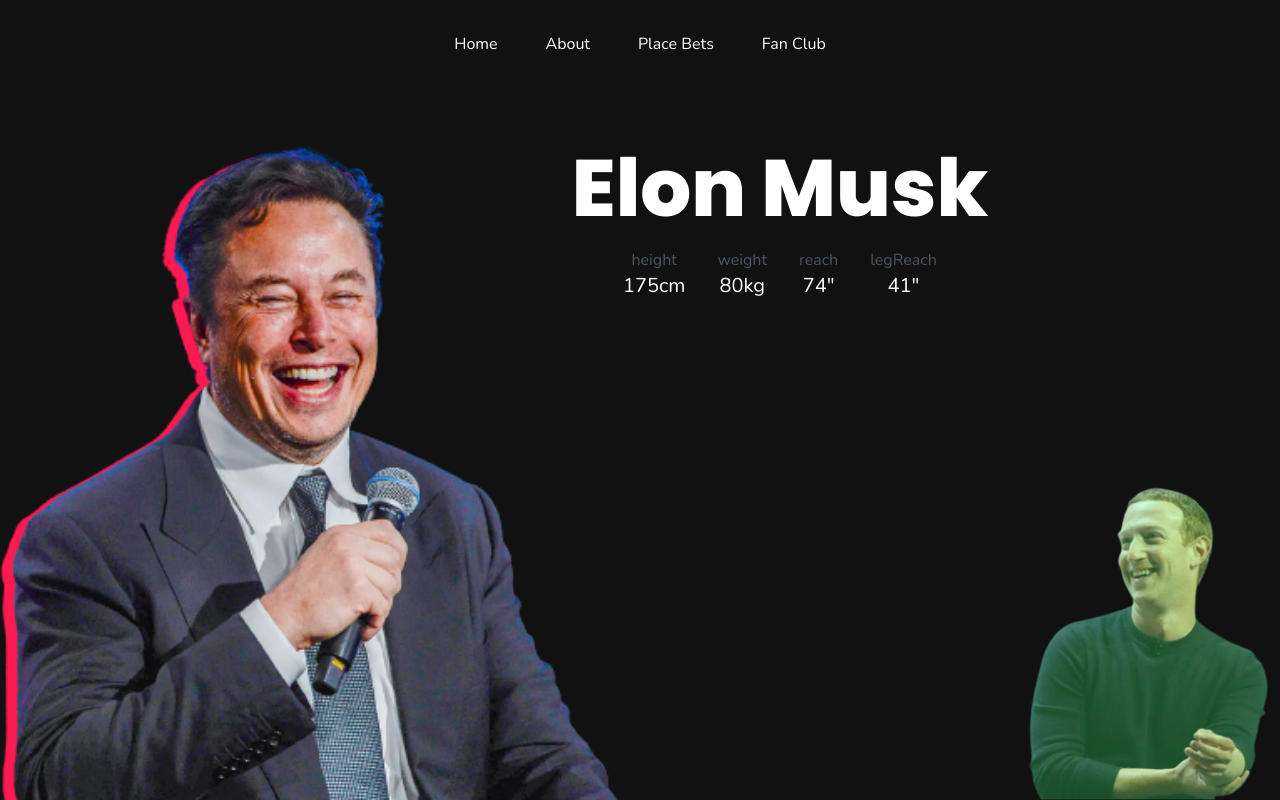
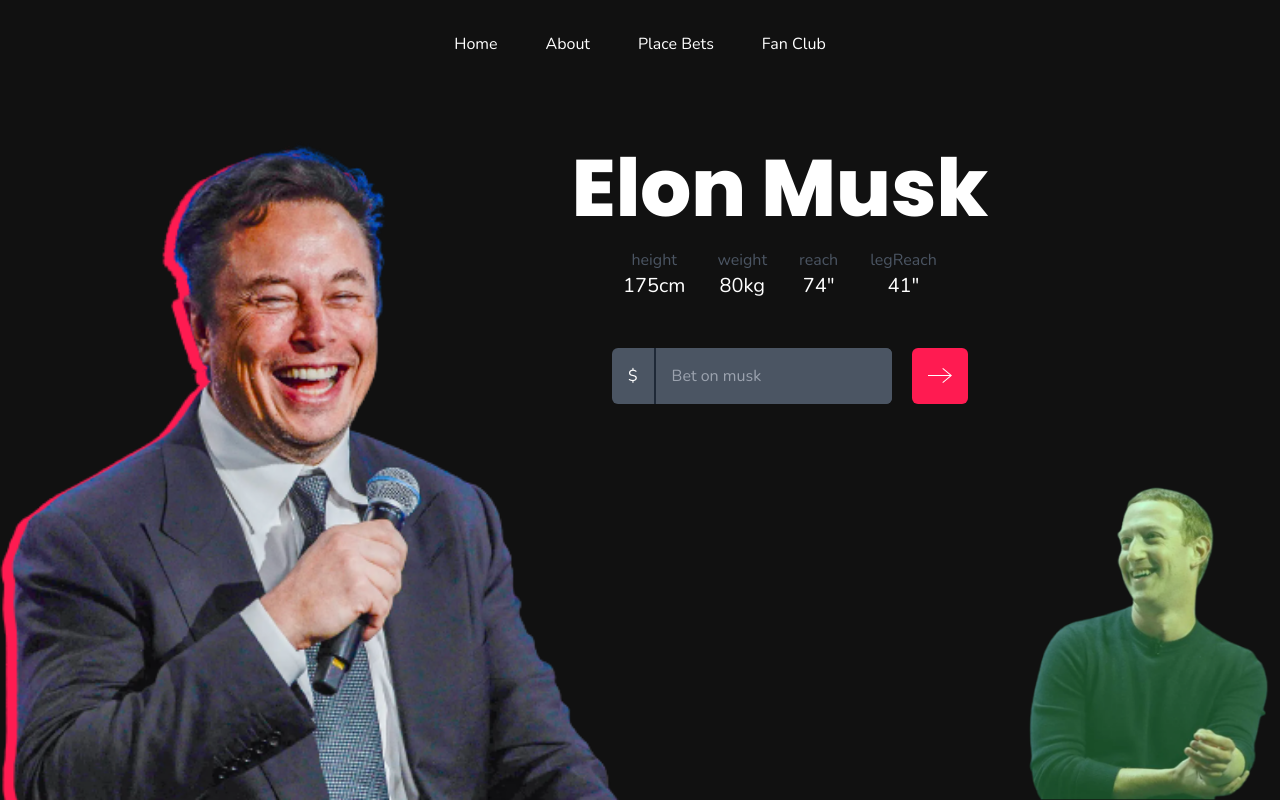
Before and after one commit to tejasag/byte-it, a Next.js app: page /bet in a window 1280 px wide. Both pictures are taken after a click on the picture 259 px from the left and 520 px from the top of the page. Built offline with nearby package versions, Linux system fonts and the light colour scheme.

Commit message:
bet buttons

```diff
--- a/pages/bet.tsx
+++ b/pages/bet.tsx
@@ -29,6 +29,46 @@
   },
 };
 
+type Fighter = "musk" | "zuck";
+
+function BetBox({ fighter }: { fighter: Fighter }) {
+  let accent = { musk: "#ff1b51", zuck: "#50ff81" }[fighter];
+
+  return (
+    <div className="tilt flex flex-row justify-center items-center mt-7">
+      <div className="border-gray-700 bg-gray-600 rounded-md m-5  flex flex-row">
+        <div className="text-white border-gray-800 border-solid border-r-2 p-4">
+          $
+        </div>
+        <input
+          type="number"
+          placeholder={`Bet on ${fighter}`}
+          className="p-4 bg-inherit rounded-md text-white focus:outline-none"
+        />
+      </div>
+      <div
+        className={`p-4 rounded-md`}
+        style={{
+          backgroundColor: accent,
+        }}
+      >
+        <svg
+          width="24"
+          height="24"
+          xmlns="http://www.w3.org/2000/svg"
+          fill-rule="evenodd"
+          clip-rule="evenodd"
+        >
+          <path
+            fill={fighter === "musk" && "#ffffff"}
+            d="M21.883 12l-7.527 6.235.644.765 9-7.521-9-7.479-.645.764 7.529 6.236h-21.884v1h21.883z"
+          />
+        </svg>
+      </div>
+    </div>
+  );
+}
+
 export default function Bet() {
   const [selected, setSelected] = useState<"zuck" | "musk" | "">("");
   const text =
@@ -50,7 +90,8 @@
         }}
       >
         <div className="header-2 text-white transition-all">{text}</div>
-        {selected != "" ? (
+        {selected != "" && (
+          <>
             <div className="tilt text-white items-center flex flex-row">
               {Object.keys(data[selected].stats).map((x: any, i) => (
                 <div className="items-center flex flex-col mx-4" key={i}>
@@ -61,8 +102,8 @@
                 </div>
               ))}
             </div>
-        ) : (
-          ""
+            <BetBox fighter={selected} />
+          </>
         )}
       </div>
       <div className="images">
```
Lines whose indentation alone changed are shown as unchanged.
